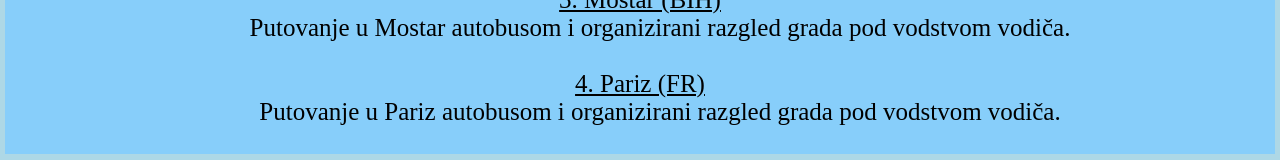
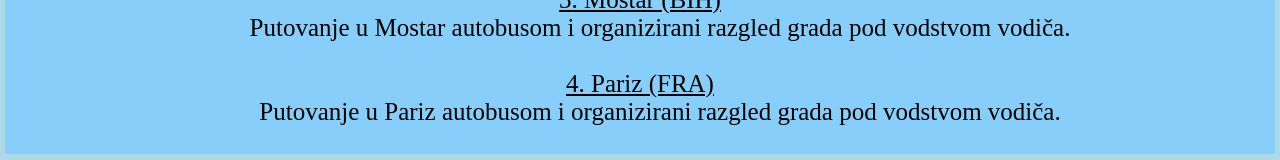
Before and after one commit to KBriski/projekt_osnove_DHTML, a plain HTML site: page 5_visednevna_putovanja.html in a window 1280 px wide. Shown: the part 916-1076 px from the top of the page. Drawn offline with Linux system fonts and the light colour scheme.

Commit message:
Update 5_visednevna_putovanja.html

```diff
--- a/5_visednevna_putovanja.html
+++ b/5_visednevna_putovanja.html
@@ -48,7 +48,7 @@
                     <dd>Putovanje u Mostar autobusom i organizirani razgled grada pod vodstvom vodiča.</dd>
                     <br>
 
-                    <dt><ins>4. Pariz (FR)</ins></dt>
+                    <dt><ins>4. Pariz (FRA)</ins></dt>
                     <dd>Putovanje u Pariz autobusom i organizirani razgled grada pod vodstvom vodiča.</dd>
                     <br>
                     <!--term i definitions-->
```
